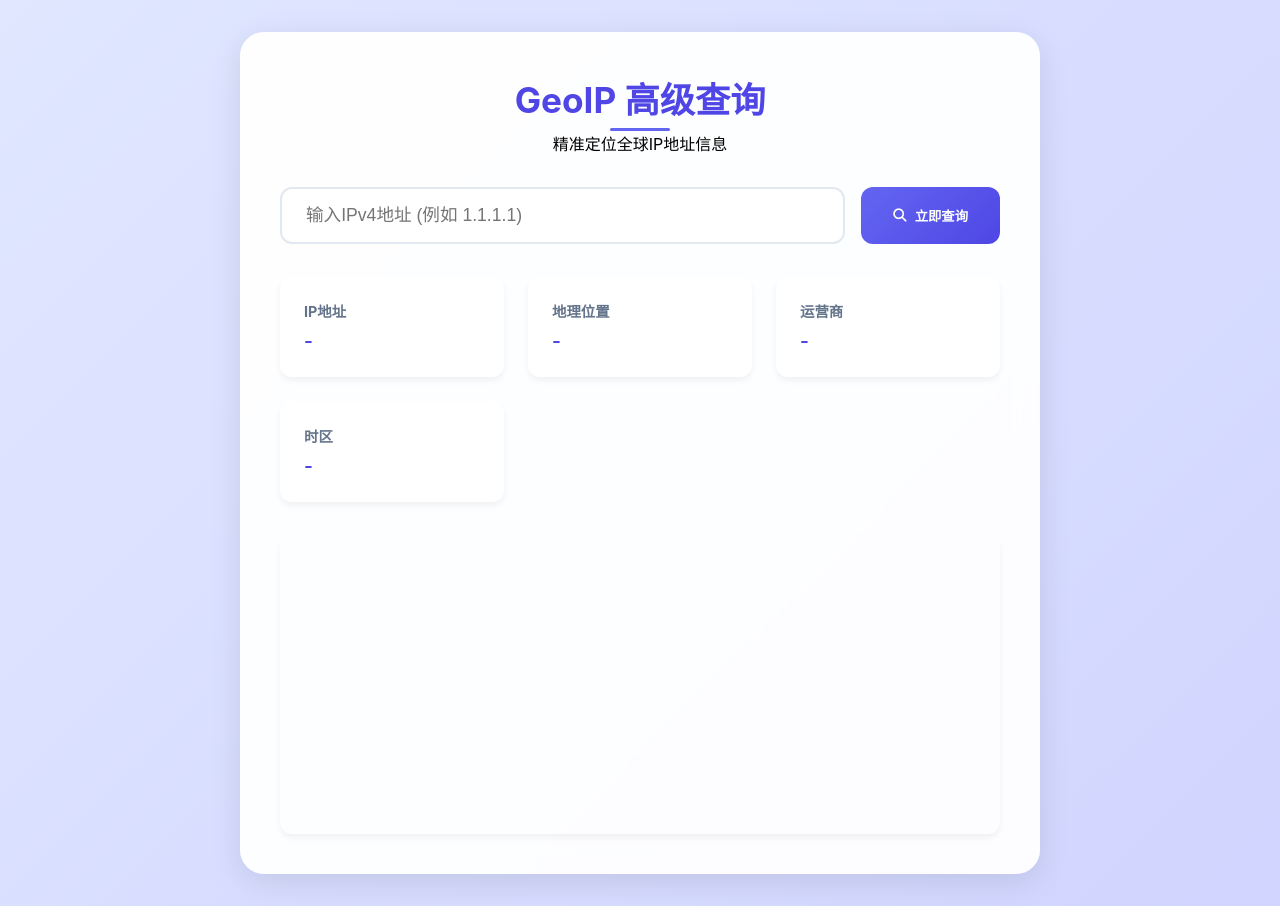
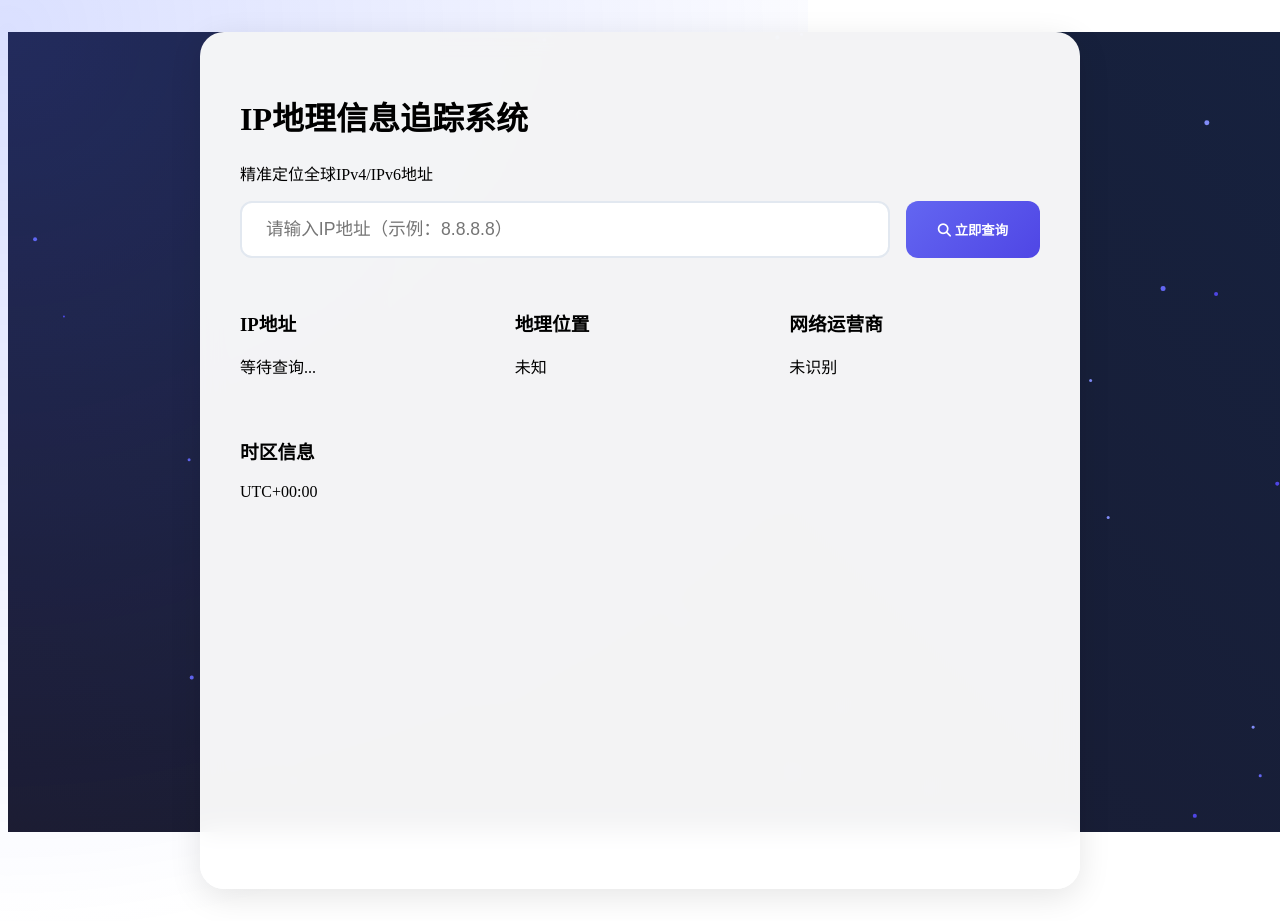
Before and after one commit to GeorgeHCZ/ip-query-site, a plain HTML site: page index.html in a window 1280 px wide. Drawn offline with nearby package versions, Linux system fonts and the light colour scheme; no server answers.

Commit message:
Update index.html

```diff
--- a/index.html
+++ b/index.html
@@ -3,70 +3,58 @@
 <head>
     <meta charset="UTF-8">
     <meta name="viewport" content="width=device-width, initial-scale=1.0">
-    <title>GeoIP 高级查询工具</title>
+    <title>IP地理追踪系统</title>
     <link rel="stylesheet" href="https://cdnjs.cloudflare.com/ajax/libs/font-awesome/6.4.0/css/all.min.css">
     <link rel="stylesheet" href="https://unpkg.com/leaflet@1.9.4/dist/leaflet.css">
     <style>
-        :root {
-            --primary: #6366f1;
-            --secondary: #4f46e5;
-            --background: #f8fafc;
-            --card-bg: rgba(255, 255, 255, 0.95);
+        /* 动态背景样式 */
+        .bg-container {
+            position: fixed;
+            width: 100%;
+            height: 100%;
+            background: linear-gradient(45deg, #1a1a2e, #16213e);
+            z-index: -1;
         }
 
-        * {
-            box-sizing: border-box;
-            margin: 0;
-            padding: 0;
+        .particle {
+            position: absolute;
+            background: rgba(255, 255, 255, 0.5);
+            border-radius: 50%;
+            pointer-events: none;
         }
 
-        body {
-            font-family: 'Inter', system-ui, -apple-system, sans-serif;
-            background: linear-gradient(135deg, #e0e7ff 0%, #d1d5ff 100%);
-            min-height: 100vh;
-            display: flex;
-            justify-content: center;
-            align-items: center;
-            padding: 2rem;
+        .glow {
+            position: fixed;
+            width: 200vw;
+            height: 200vh;
+            background: radial-gradient(circle,
+                rgba(71, 99, 255, 0.2) 0%,
+                rgba(0, 0, 0, 0) 60%
+            );
+            animation: glowMove 20s linear infinite;
+            z-index: 0;
         }
 
+        @keyframes glowMove {
+            0% { transform: translate(-50%, -50%) rotate(0deg); }
+            100% { transform: translate(-50%, -50%) rotate(360deg); }
+        }
+
+        /* 主内容样式 */
         .glass-card {
-            background: var(--card-bg);
+            background: rgba(255, 255, 255, 0.95);
             backdrop-filter: blur(12px);
             border-radius: 1.5rem;
             box-shadow: 0 8px 32px rgba(0, 0, 0, 0.1);
             padding: 2.5rem;
-            width: 100%;
+            width: 90%;
             max-width: 800px;
             position: relative;
-            overflow: hidden;
+            z-index: 2;
+            margin: 2rem auto;
         }
 
-        .card-header {
-            text-align: center;
-            margin-bottom: 2rem;
-        }
-
-        .card-header h1 {
-            font-size: 2.2rem;
-            color: var(--secondary);
-            margin-bottom: 0.5rem;
-            position: relative;
-            display: inline-block;
-        }
-
-        .card-header h1::after {
-            content: '';
-            position: absolute;
-            bottom: -8px;
-            left: 50%;
-            transform: translateX(-50%);
-            width: 60px;
-            height: 3px;
-            background: var(--primary);
-            border-radius: 2px;
-        }
-
+        /* 其他原有样式保持 */
         .search-container {
             display: flex;
             gap: 1rem;
@@ -81,32 +69,23 @@
             border-radius: 12px;
             font-size: 1.1rem;
             transition: all 0.3s ease;
-            background: rgba(255, 255, 255, 0.9);
         }
 
         .search-input:focus {
             outline: none;
-            border-color: var(--primary);
+            border-color: #6366f1;
             box-shadow: 0 0 0 3px rgba(99, 102, 241, 0.2);
         }
 
         .search-button {
             padding: 1rem 2rem;
-            background: linear-gradient(135deg, var(--primary), var(--secondary));
+            background: linear-gradient(135deg, #6366f1, #4f46e5);
             border: none;
             border-radius: 12px;
             color: white;
             font-weight: 600;
             cursor: pointer;
             transition: transform 0.2s, box-shadow 0.2s;
-            display: flex;
-            align-items: center;
-            gap: 0.5rem;
-        }
-
-        .search-button:hover {
-            transform: translateY(-2px);
-            box-shadow: 0 5px 15px rgba(99, 102, 241, 0.3);
         }
 
         .result-grid {
@@ -116,30 +95,10 @@
             margin-bottom: 2rem;
         }
 
-        .info-card {
-            background: white;
-            padding: 1.5rem;
-            border-radius: 12px;
-            box-shadow: 0 4px 6px rgba(0, 0, 0, 0.05);
-        }
-
-        .info-card h3 {
-            color: #64748b;
-            font-size: 0.9rem;
-            margin-bottom: 0.5rem;
-        }
-
-        .info-card p {
-            font-size: 1.2rem;
-            color: var(--secondary);
-            font-weight: 600;
-        }
-
         #map {
             height: 300px;
             border-radius: 12px;
             margin-top: 2rem;
-            box-shadow: 0 4px 6px rgba(0, 0, 0, 0.05);
         }
 
         .loading {
@@ -150,41 +109,36 @@
             transform: translateY(-50%);
         }
 
+        .fa-spinner {
+            animation: spin 1s linear infinite;
+        }
+
         @keyframes spin {
             to { transform: rotate(360deg); }
         }
 
-        .fa-spinner {
-            animation: spin 1s linear infinite;
-            color: var(--primary);
-        }
-
         .toast {
-            position: fixed;
-            bottom: 2rem;
-            left: 50%;
-            transform: translateX(-50%);
-            background: #ef4444;
-            color: white;
-            padding: 1rem 2rem;
-            border-radius: 8px;
-            display: none;
-            box-shadow: 0 4px 6px rgba(0, 0, 0, 0.1);
+            /* 原有样式保持不变 */
         }
     </style>
 </head>
 <body>
+    <div class="bg-container" id="bg"></div>
+    <div class="glow"></div>
+
     <div class="glass-card">
         <div class="card-header">
-            <h1>GeoIP 高级查询</h1>
-            <p>精准定位全球IP地址信息</p>
+            <h1>IP地理信息追踪系统</h1>
+            <p>精准定位全球IPv4/IPv6地址</p>
         </div>
 
         <div class="search-container">
-            <input type="text"
-                   class="search-input"
-                   id="ipInput"
-                   placeholder="输入IPv4地址 (例如 1.1.1.1)">
+            <input
+                type="text"
+                class="search-input"
+                id="ipInput"
+                placeholder="请输入IP地址（示例：8.8.8.8）"
+            >
             <button class="search-button" onclick="queryIP()">
                 <i class="fas fa-search"></i>
                 立即查询
@@ -194,22 +148,22 @@
             </div>
         </div>
 
-        <div class="result-grid" id="results">
+        <div class="result-grid">
             <div class="info-card">
                 <h3>IP地址</h3>
-                <p id="ip">-</p>
+                <p id="ip">等待查询...</p>
             </div>
             <div class="info-card">
                 <h3>地理位置</h3>
-                <p id="location">-</p>
+                <p id="location">未知</p>
             </div>
             <div class="info-card">
-                <h3>运营商</h3>
-                <p id="isp">-</p>
+                <h3>网络运营商</h3>
+                <p id="isp">未识别</p>
             </div>
             <div class="info-card">
-                <h3>时区</h3>
-                <p id="timezone">-</p>
+                <h3>时区信息</h3>
+                <p id="timezone">UTC+00:00</p>
             </div>
         </div>
 
@@ -220,6 +174,61 @@
 
     <script src="https://unpkg.com/leaflet@1.9.4/dist/leaflet.js"></script>
     <script>
+        // 动态粒子系统
+        function initParticles() {
+            const container = document.getElementById('bg');
+            const particles = [];
+            const colors = ['#6366f1', '#4f46e5', '#818cf8'];
+
+            class Particle {
+                constructor() {
+                    this.element = document.createElement('div');
+                    this.element.className = 'particle';
+                    this.reset();
+                    container.appendChild(this.element);
+                }
+
+                reset() {
+                    this.size = Math.random() * 3 + 2;
+                    this.x = Math.random() * window.innerWidth;
+                    this.y = Math.random() * window.innerHeight;
+                    this.speedX = (Math.random() - 0.5) * 0.5;
+                    this.speedY = (Math.random() - 0.5) * 0.5;
+                    this.element.style.width = this.size + 'px';
+                    this.element.style.height = this.size + 'px';
+                    this.element.style.backgroundColor = colors[Math.floor(Math.random() * colors.length)];
+                }
+
+                update() {
+                    this.x += this.speedX;
+                    this.y += this.speedY;
+
+                    if (this.x > window.innerWidth || this.x < 0) this.speedX *= -1;
+                    if (this.y > window.innerHeight || this.y < 0) this.speedY *= -1;
+
+                    this.element.style.transform = `translate(${this.x}px, ${this.y}px)`;
+                }
+            }
+
+            // 创建粒子
+            for (let i = 0; i < 50; i++) {
+                particles.push(new Particle());
+            }
+
+            // 动画循环
+            function animate() {
+                particles.forEach(particle => particle.update());
+                requestAnimationFrame(animate);
+            }
+            animate();
+
+            // 窗口调整时重置
+            window.addEventListener('resize', () => {
+                particles.forEach(particle => particle.reset());
+            });
+        }
+
+        // IP查询功能
         let map;
 
         async function queryIP() {
@@ -228,45 +237,51 @@
             const toast = document.getElementById('toast');
 
             // IP格式验证
-            if (!/^(25[0-5]|2[0-4][0-9]|[01]?[0-9][0-9]?)\.(25[0-5]|2[0-4][0-9]|[01]?[0-9][0-9]?)\.(25[0-5]|2[0-4][0-9]|[01]?[0-9][0-9]?)\.(25[0-5]|2[0-4][0-9]|[01]?[0-9][0-9]?)$/.test(ip)) {
+            if (!/^(?:(?:25[0-5]|2[0-4][0-9]|[01]?[0-9][0-9]?)\.){3}(?:25[0-5]|2[0-4][0-9]|[01]?[0-9][0-9]?)$/.test(ip)) {
                 showToast('请输入有效的IPv4地址', 'error');
                 return;
             }
 
             try {
                 loading.style.display = 'block';
-
                 const response = await fetch(`https://ipapi.co/${ip}/json/`);
                 const data = await response.json();
 
                 if (data.error) {
-                    showToast(data.reason || '查询失败', 'error');
+                    showToast(`查询失败：${data.reason}`, 'error');
                     return;
                 }
 
-                // 更新基本信息
+                // 更新信息
                 document.getElementById('ip').textContent = data.ip;
-                document.getElementById('location').textContent = `${data.country_name} · ${data.region} · ${data.city}`;
-                document.getElementById('isp').textContent = data.org;
-                document.getElementById('timezone').textContent = data.timezone;
+                document.getElementById('location').textContent =
+                    `${data.country_name || '未知'} · ${data.region || ''} · ${data.city || ''}`;
+                document.getElementById('isp').textContent = data.org || '未知运营商';
+                document.getElementById('timezone').textContent = data.timezone || 'UTC+00:00';
 
                 // 更新地图
-                if (map) map.remove();
-                map = L.map('map').setView([data.latitude, data.longitude], 10);
-                L.tileLayer('https://{s}.tile.openstreetmap.org/{z}/{x}/{y}.png', {
-                    attribution: '© OpenStreetMap'
-                }).addTo(map);
-                L.marker([data.latitude, data.longitude])
-                 .addTo(map)
-                 .bindPopup(`<b>${data.city}</b><br>${data.country_name}`)
-                 .openPopup();
+                updateMap(data.latitude, data.longitude, data.city, data.country_name);
 
             } catch (error) {
-                showToast('服务暂时不可用，请稍后重试', 'error');
+                showToast('网络连接异常，请稍后重试', 'error');
                 console.error(error);
             } finally {
                 loading.style.display = 'none';
             }
+        }
+
+        function updateMap(lat, lon, city, country) {
+            if (map) map.remove();
+
+            map = L.map('map').setView([lat, lon], 10);
+            L.tileLayer('https://{s}.tile.openstreetmap.org/{z}/{x}/{y}.png', {
+                attribution: '© OpenStreetMap'
+            }).addTo(map);
+
+            L.marker([lat, lon])
+             .addTo(map)
+             .bindPopup(`<b>${city}</b><br>${country}`)
+             .openPopup();
         }
 
         function showToast(message, type = 'info') {
@@ -277,9 +292,20 @@
             setTimeout(() => toast.style.display = 'none', 3000);
         }
 
-        // 回车键支持
+        // 初始化
         document.getElementById('ipInput').addEventListener('keypress', (e) => {
             if (e.key === 'Enter') queryIP();
+        });
+
+        window.addEventListener('load', () => {
+            initParticles();
+            // 默认查询本机IP
+            fetch('https://ipapi.co/json/')
+                .then(res => res.json())
+                .then(data => {
+                    document.getElementById('ipInput').value = data.ip;
+                    queryIP();
+                });
         });
     </script>
 </body>
```
